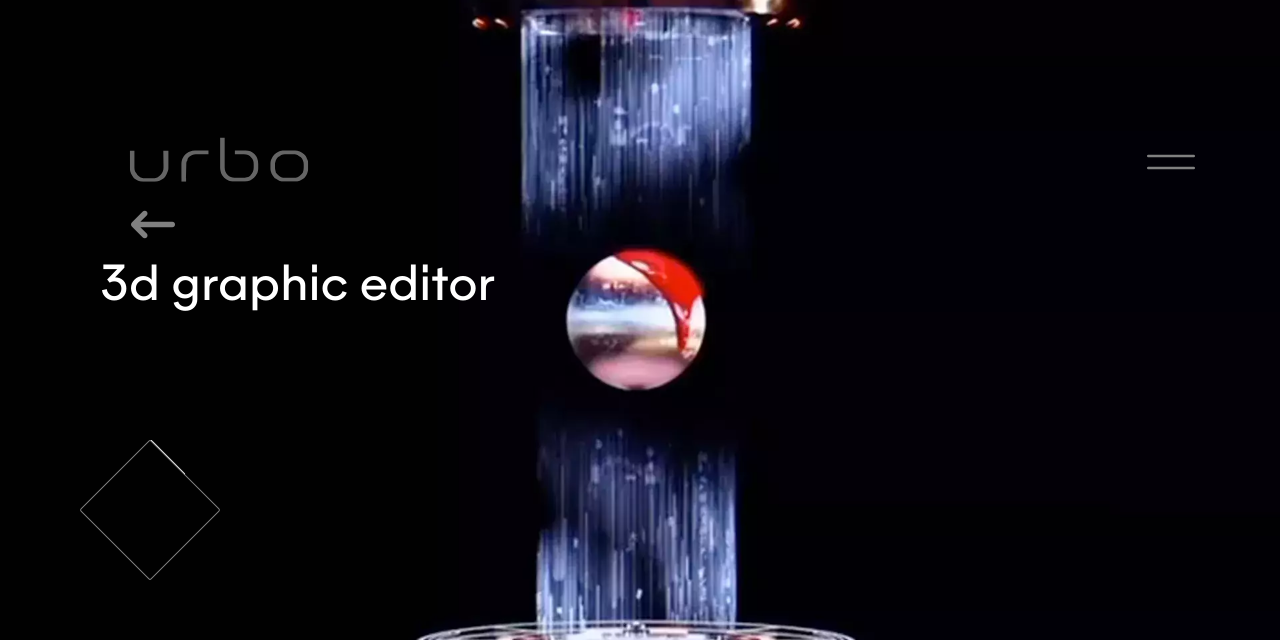
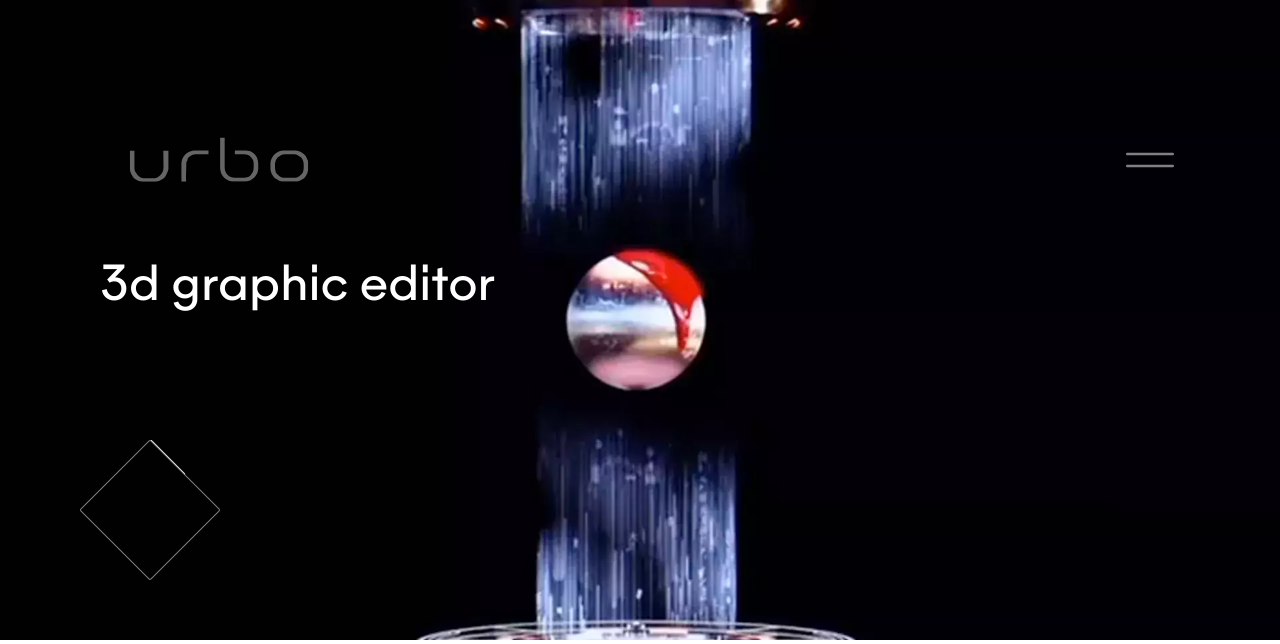
Before and after one commit to Crying-Soul/urbo, a PHP site: page /pages/3ixam.html in a window 1280 px wide. Shown: the top 644 px of the page. Run offline with PHP 8.4, Linux system fonts and the light colour scheme; some web fonts are replaced.

Commit message:
new styles

```diff
--- a/css/style.css
+++ b/css/style.css
@@ -2,7 +2,8 @@
     box-sizing: border-box;
     margin: 0;
     padding: 0;
-    text-decoration: none
+    text-decoration: none;
+
 }
 
 body {
@@ -70,18 +71,13 @@
     z-index: -1
 }
 
-header {
-    height: 150px;
-    position: fixed;
-    width: 100vw;
-    z-index: 10
-}
+
 
 header .menu-alter {
-    height: 100%;
     position: absolute;
-    right: 0;
-    width: 17%
+    top: 130px;
+    right: 100px;
+    z-index: 10;
 }
 
 header .logo {
@@ -89,6 +85,7 @@
     position: absolute;
     top: 130px;
     transition: .5s
+
 }
 
 header .logo svg:hover {
@@ -97,17 +94,9 @@
 }
 
 header .logo svg {
+
     transform: scale(0.75);
     transition: .5s
-}
-
-.item {
-    align-items: center;
-    display: flex;
-    justify-content: center;
-    position: relative;
-    top: 150px;
-    transform: translateY(-30%)
 }
 
 .menu-wrapper {
@@ -188,7 +177,6 @@
     display: flex;
     flex-direction: column;
     justify-content: space-between;
-    margin-right: 6vw;
     opacity: 1;
     z-index: 12
 }
@@ -279,9 +267,9 @@
 .side-bar,
 .menu-alter-wrap {
     height: 250px;
-    min-width: 17%;
+    width: 74px;
     position: fixed;
-    right: 0;
+    right: 95px;
     top: 50%;
     transform: translateY(-50%);
     z-index: 10
@@ -310,14 +298,14 @@
 }
 
 .menu-el a {
+    display: block;
     color: #fff;
     font-size: 10px;
-    height: 100px;
-    padding: 10px;
+    padding: 11px;
     position: relative;
     text-align: center;
     transition: .5s;
-    width: 100px
+
 }
 
 .menu-el a::before,
@@ -1186,24 +1174,23 @@
 
     @keyframes scroll-animation-out-2 {
         0% {
-            margin: 15px 12px;
-            opacity: 1
+                     opacity: 1
         }
 
         100% {
-            margin: 30px 24px;
+
             opacity: .1
         }
     }
 
     @keyframes scroll-animation-in-2 {
         0% {
-            margin: 30px 24px;
+
             opacity: .1
         }
 
         100% {
-            margin: 15px 12px;
+
             opacity: 1
         }
     }
```
